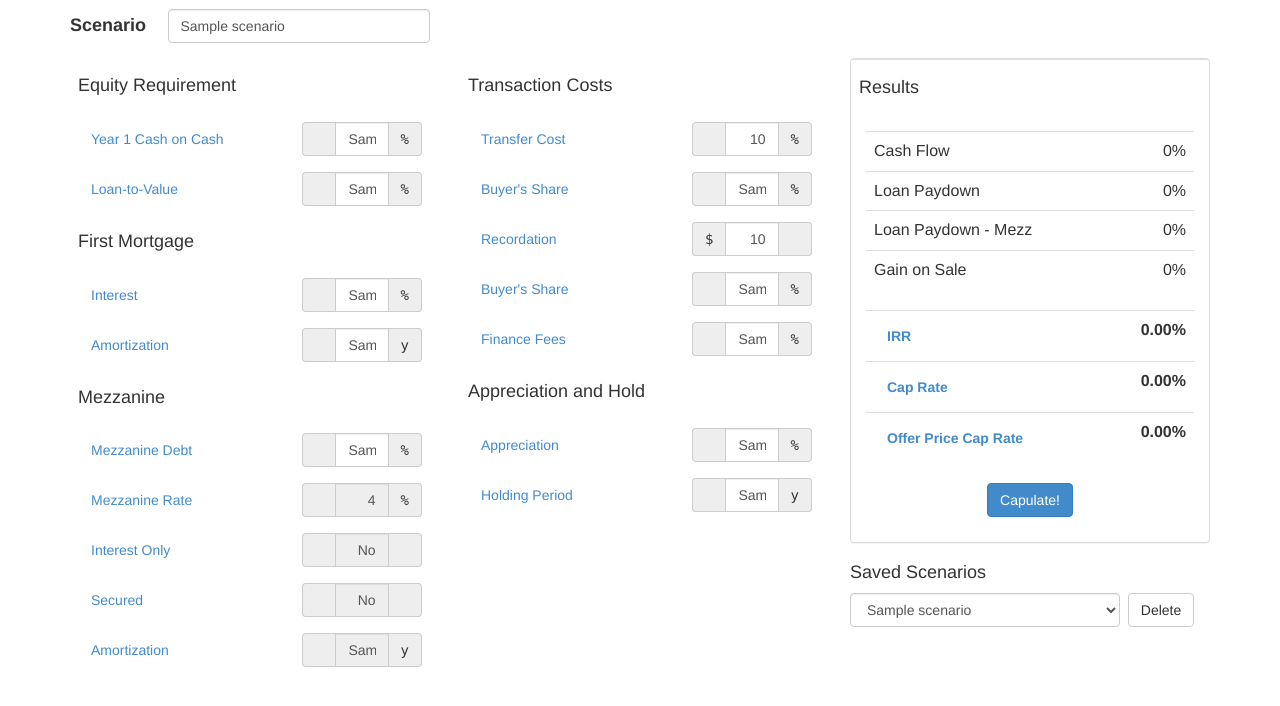
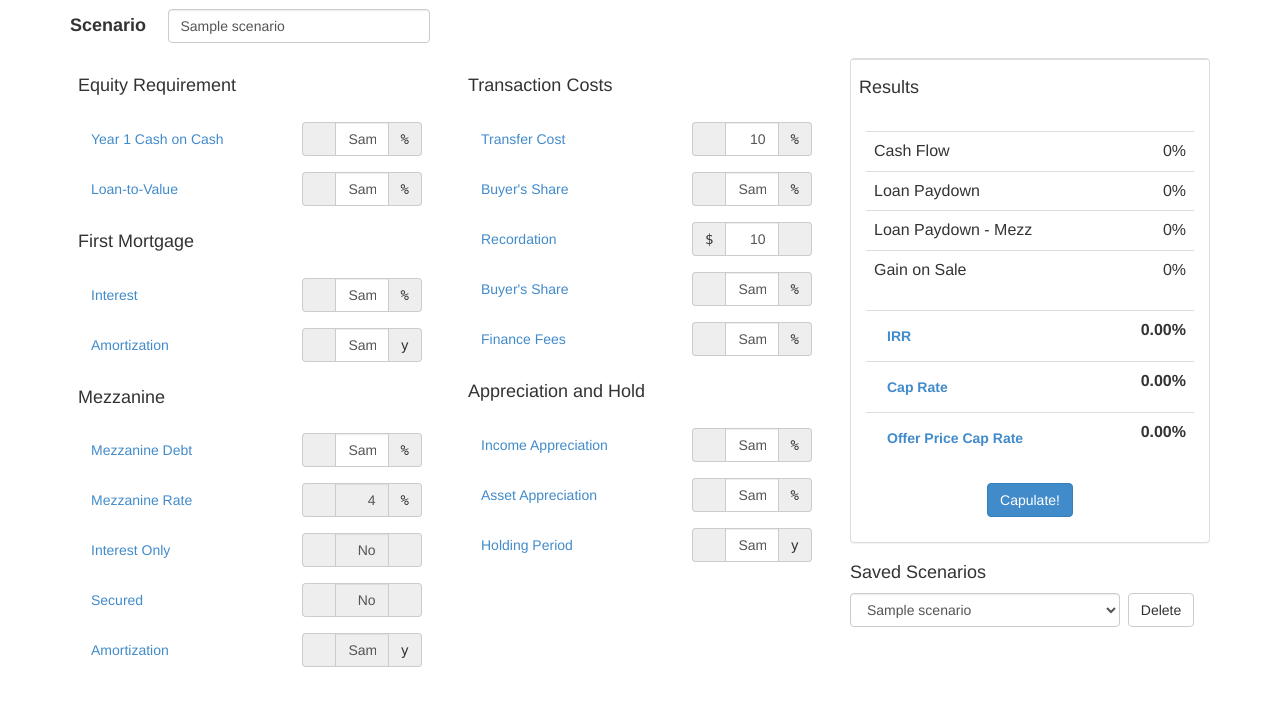
Before and after one commit to blaino/vinnerator, a Python web app: template app/templates/show_scenarios.html in a window 1280 px wide. Shown: the part 51-757 px from the top of the page. Run offline with Jinja, Linux system fonts and the light colour scheme; the template is opened without the code that fills it: most values are stand-ins (such as "Sample title", 1, 10 or a date in 2020); some libraries are stand-ins or nearby versions.

Commit message:
Add income_appr to front end

```diff
--- a/app/templates/show_scenarios.html
+++ b/app/templates/show_scenarios.html
@@ -287,9 +287,25 @@
             <tr>
 	      <td>
 		<a class="btn large primary has_popover" rel="popover"
+		   data-content="Percentage Appreciation or Depreciation of Income Over Hold Period
+				 (1% appreciation per year of hold period reasonable default, e.g., 5 year hold, 5% appreciation)">
+		  Income Appreciation
+		</a>
+	      </td>
+	      <td align="right">
+		<div class="input-group basic-input">
+		  <span class="input-group-addon mono">&nbsp</span>
+		  <input type=text class="percentage form-control right" name="income_appr" id="income_appr" value={{scenarios[index].apprec_depr}}>
+		  <span class="input-group-addon mono">%</span>
+		</div>
+	      </td>
+            </tr>
+            <tr>
+	      <td>
+		<a class="btn large primary has_popover" rel="popover"
 		   data-content="Percentage Appreciation or Depreciation of Asset Over Hold Period
 				 (1% appreciation per year of hold period reasonable default, e.g., 5 year hold, 5% appreciation)">
-		  Appreciation
+		  Asset Appreciation
 		</a>
 	      </td>
 	      <td align="right">
--- a/app/views.py
+++ b/app/views.py
@@ -217,7 +217,7 @@ def add_scenario():
                         is_intr_only,
                         is_secured,
                         mezz_amort,
-                        0.0,  # TODO: replace with income_appr
+                        float(request.form['income_appr']),
                         float(request.form['apprec_depr']),
                         float(request.form['holding_period']),
                         current_user.id)
@@ -254,8 +254,8 @@ def default_scenario():
                     6.0,  # interest
                     30.0,  # amort
                     8.0,  # mezz_rate
+                    False,  # mezz_secured
                     False,  # mezz_interest_only
-                    False,  # mezz_secured
                     30.0,  # mezz_amort
                     0.0,  # income_appr
                     0.0,  # apprec_depr
--- a/app_tests.py
+++ b/app_tests.py
@@ -47,6 +47,7 @@ class MyappTestCase(unittest.TestCase):
                     recordation_cost='5.0',
                     recordation_buyer_share='50.0',
                     finance='1.0',
+                    income_appr='0.0',
                     apprec_depr='0.0',
                     holding_period='5.0'
                     )
--- a/runserver.py
+++ b/runserver.py
@@ -1,4 +1,4 @@
 import os
 from app import app
 port = int(os.environ.get("PORT", 5000))
-app.run(host='0.0.0.0', port=port)
+#app.run(host='0.0.0.0', port=port)
```
